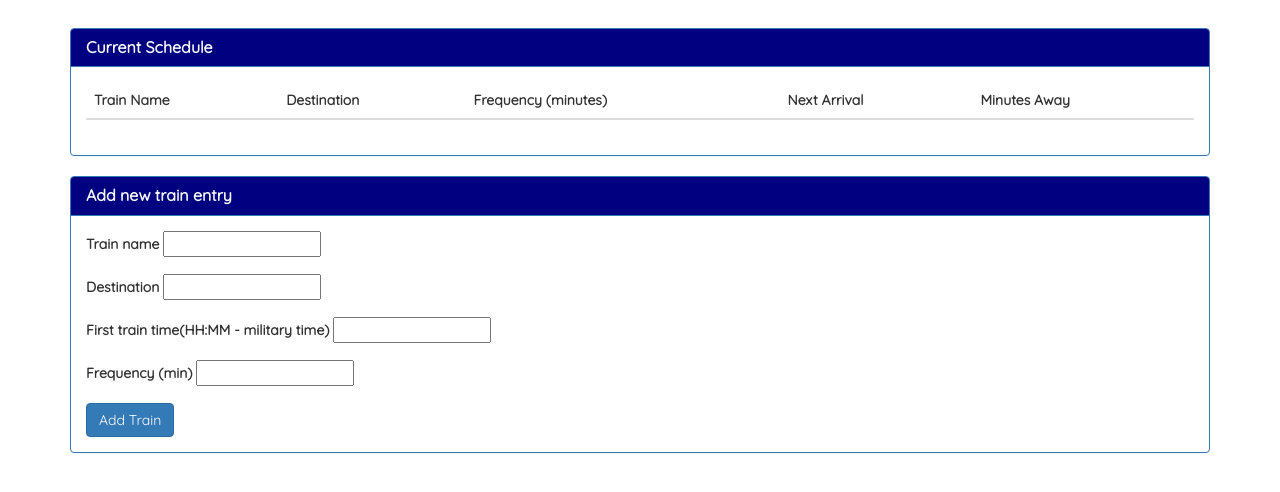
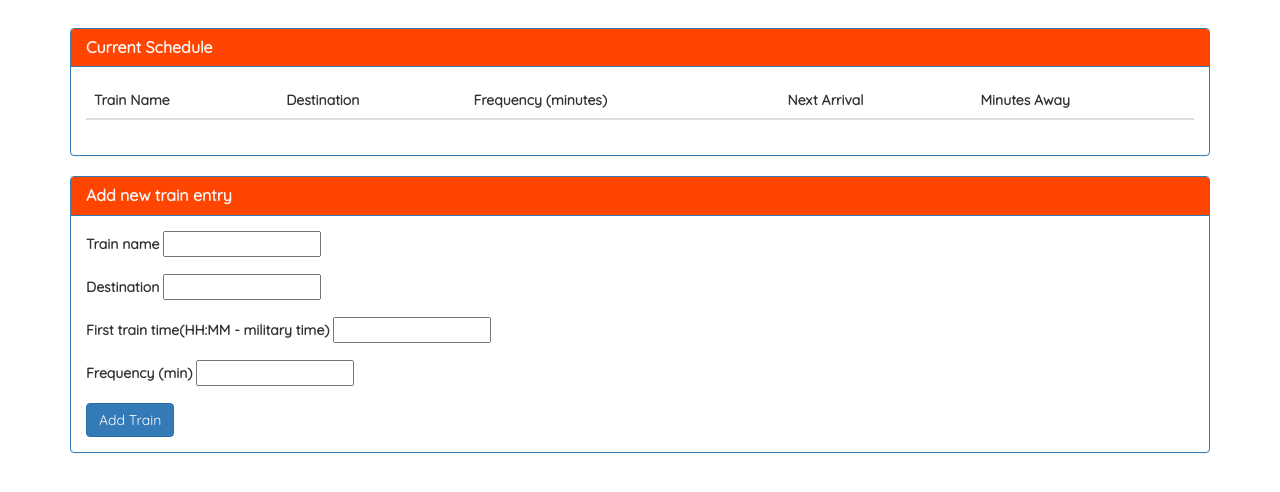
Before and after one commit to danielut4/Homework7, a plain HTML site: page index.html in a window 1280 px wide. Shown: the part 244-736 px from the top of the page. Drawn offline with nearby package versions, Linux system fonts and the light colour scheme; no server answers.

Commit message:
formatting

```diff
--- a/index.html
+++ b/index.html
@@ -22,7 +22,7 @@
 			<!-- train schedule -->
 			<div class="col-md-12">
 				<div class="panel panel-primary">
-					<div class="panel-heading" style="background-color: navy; color: whitesmoke">
+					<div class="panel-heading" style="background-color:orangered; color: whitesmoke">
 						<h3 class="panel-title"><strong>Current Schedule</strong></h3>
 					</div>
 					<div class="panel-body">
@@ -47,7 +47,7 @@
 		<!-- form to add new train schedule -->
 			<div class="col-md-12">
 				<div class="panel panel-primary">
-					<div class="panel-heading" style="background-color: navy; color: whitesmoke">
+					<div class="panel-heading" style="background-color:orangered; color: whitesmoke">
 						<h3 class="panel-title"><strong>Add new train entry</strong></h3>
 					</div>
 					<div class="panel-body">
```
